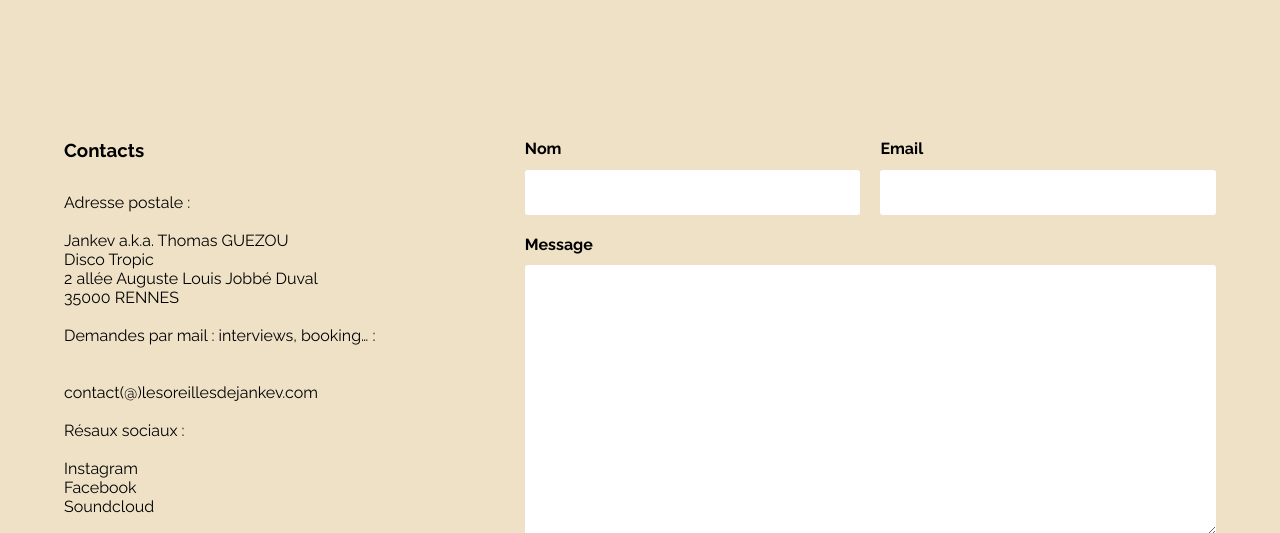
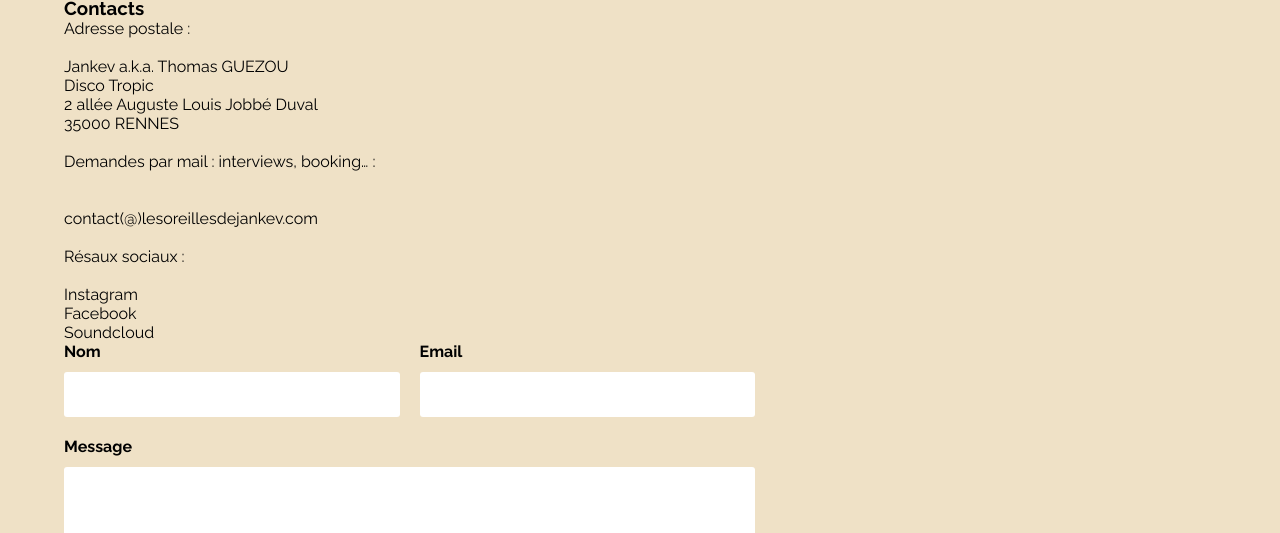
Before and after one commit to suppernovha/Jankev, a website: page booking.html in a window 1280 px wide. Shown: the part 267-800 px from the top of the page. Drawn offline with Linux system fonts and the light colour scheme; a web font is replaced by a local one.

Commit message:
booking scss supprimé je pars le récupérer ds master

```diff
--- a/booking.html
+++ b/booking.html
@@ -31,7 +31,7 @@
                 <h2>DISCO, HOUSE AND TROPICAL FLAVOURS</h2>
                 <div class="booking">
                     <div class="booking__txt">
-                        <h3 class="txt_booking__title">Contacts</h3>
+                        <h3 class="booking__title">Contacts</h3>
                         <p>Adresse postale :
                             <br/><br/>
                             Jankev a.k.a. Thomas GUEZOU<br/>
--- a/scss/layout/_booking.scss
+++ b/scss/layout/_booking.scss
@@ -1,15 +1 @@
-.booking {
-    display:flex;
-    flex-direction: row;
-    justify-content: space-between;
-    padding-top: 8.9rem;
-    &__txt {
-
-    }
-    &__title {
-        margin-bottom: 1.5rem;
-    }
-    & h3 {
-        margin-bottom: 2rem;
-    }
-}
+git add medias/images/dj/dj1.jpg
```
Also changed, not shown: scss/main.css, style.css, 2 other files.
